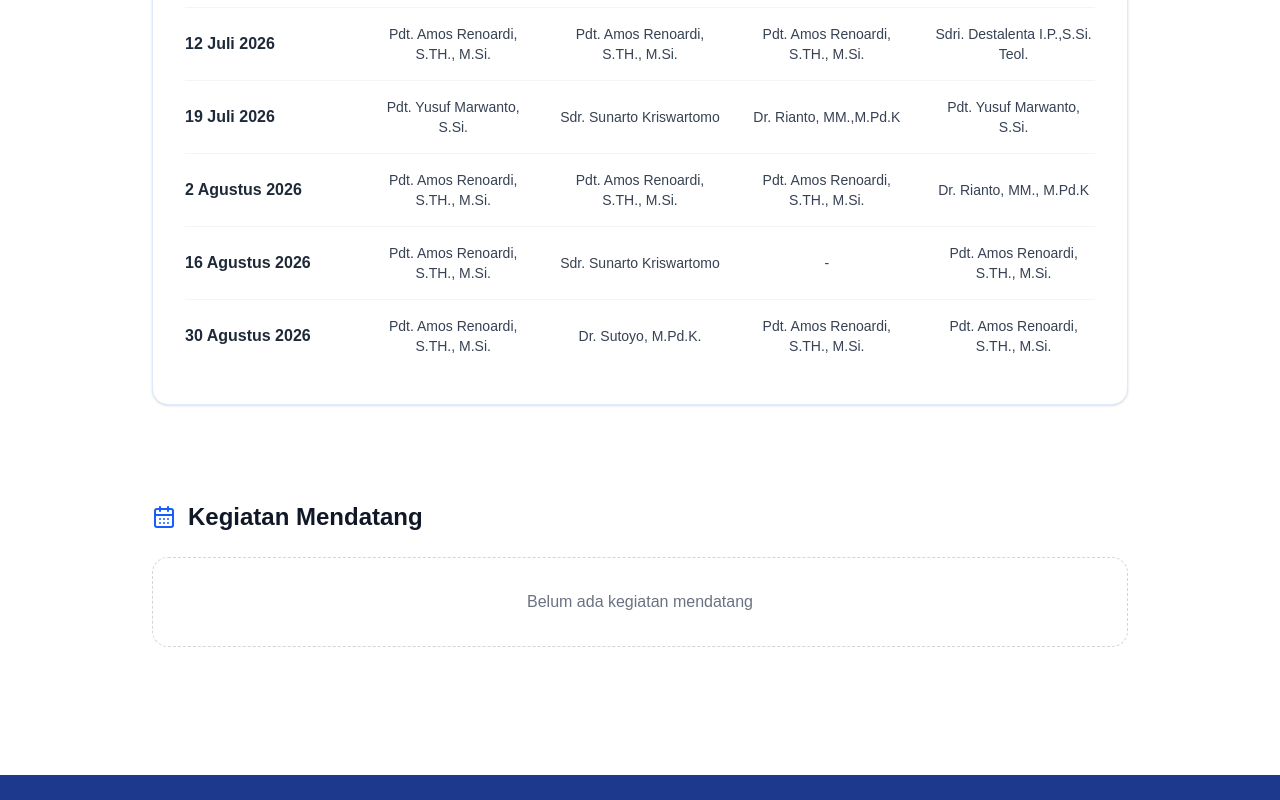
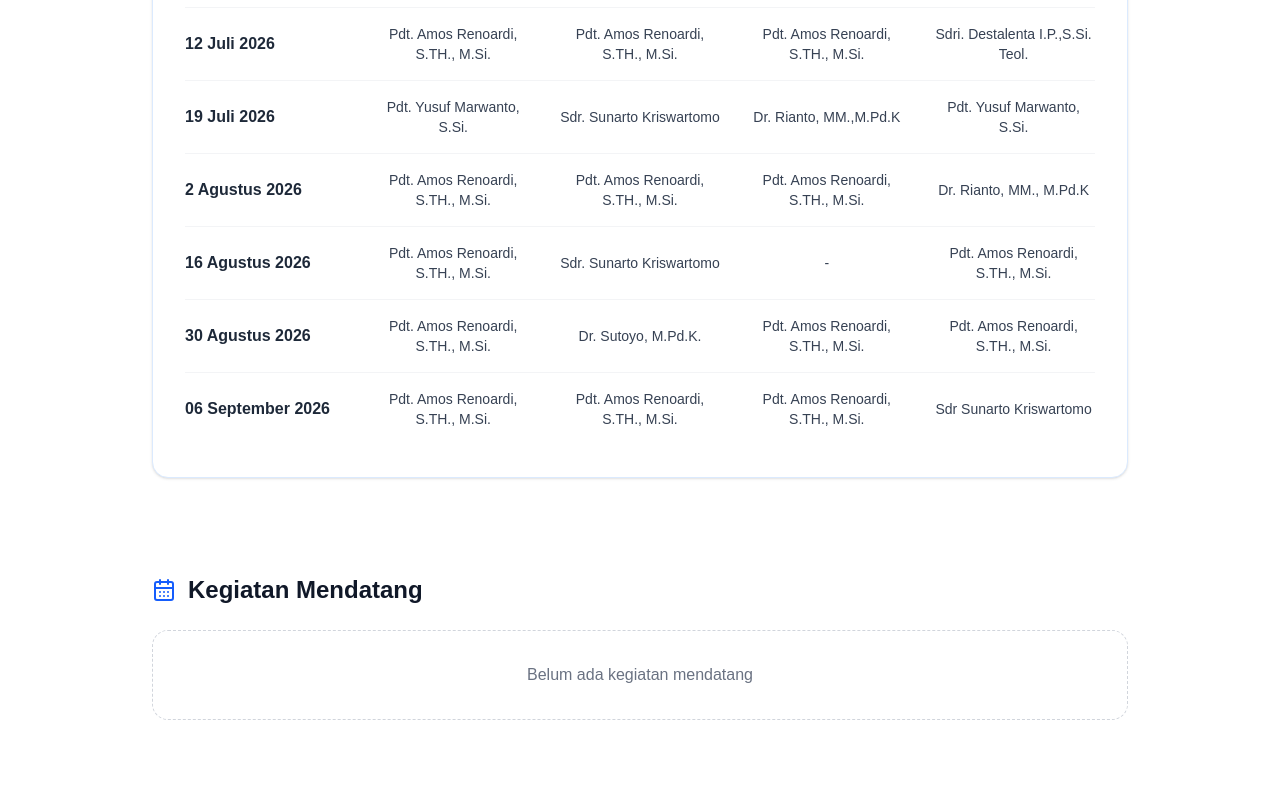
Before and after one commit to jeanAlexsander/gkj-arcawinangun, a Next.js app: page /pengumuman in a window 1280 px wide. Shown: the part 931-1731 px from the top of the page. Built offline with nearby package versions, Linux system fonts and the light colour scheme.

Commit message:
update pengumuman page

```diff
--- a/src/app/pengumuman/page.js
+++ b/src/app/pengumuman/page.js
@@ -152,6 +152,15 @@ export default function PengumumanPage() {
                       "Pdt. Amos Renoardi, S.TH., M.Si.",
                     ],
                   },
+                  {
+                    tanggal: "06 September 2026",
+                    pendeta: [
+                      "Pdt. Amos Renoardi, S.TH., M.Si.",
+                      "Pdt. Amos Renoardi, S.TH., M.Si.",
+                      "Pdt. Amos Renoardi, S.TH., M.Si.",
+                      "Sdr Sunarto Kriswartomo",
+                    ],
+                  },
                 ].map((item, index) => (
                   <div
                     key={index}
--- a/src/data/kegiatan.ts
+++ b/src/data/kegiatan.ts
@@ -19,14 +19,4 @@ export const kegiatan: Kegiatan[] = [
       "Dipimpin oleh Pdt. Amos Renoardi, S.Th.,M.Si. Dengan tema : “Kristus dan Kesepian” (Kejadian 5:21-24). Mohon kehadiran para Adiyuswa. Terimakasih. Tuhan Yesus memberkati.",
     showInHighlight: true,
   },
-  {
-    id: "2",
-    title: "Sekolah Minggu Gabungan",
-    date: new Date("2026-08-30"),
-    time: "08.30 WIB",
-    location: "Sondah Center GKJ Arcawinangun",
-    description:
-      "Mohon kehadiran anak-anak sekolah minggu serta perhatian dan dukungan orang tua anak sekolah minggu GKJ Arcawunangun.",
-    showInHighlight: true,
-  },
 ];
```
